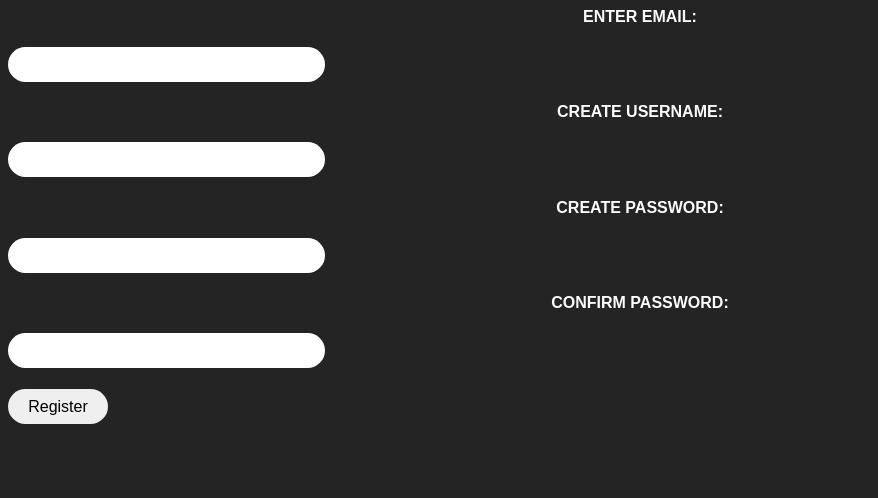
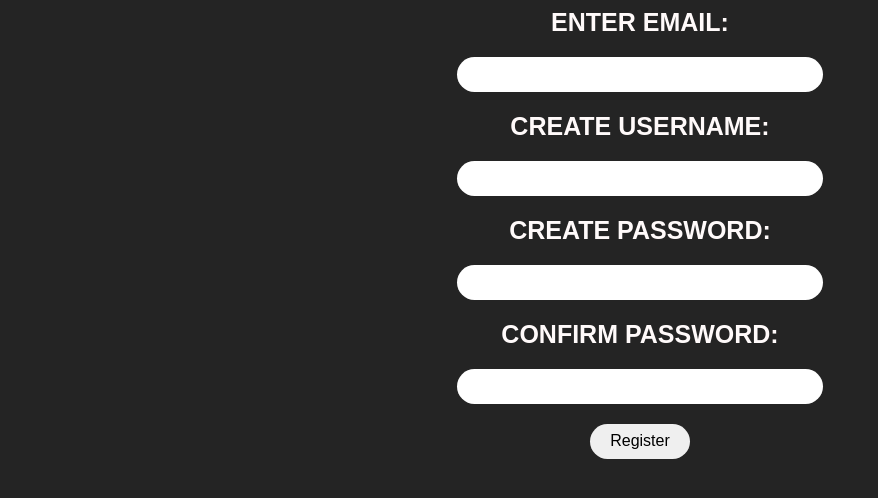
Before and after one commit to Tazme12/Zoo_App, a PHP site: page / in a window 1280 px wide. Shown: the top 498 px of the page, without its empty margins (0-878 px from the left). Run offline with PHP 8.4, Linux system fonts and the light colour scheme.

Commit message:
fixed css

```diff
--- a/style.css
+++ b/style.css
@@ -6,8 +6,10 @@ label{
 }
 
 form{
-    display: grid;
-    gap: 0.1rem;
+    display: flex;
+    flex-direction: column;
+    align-items: center;
+    gap: 1px;
 }
 
 
@@ -18,20 +20,25 @@ body{
 }
 
 label{
+    font-size: 25px;
     color: snow;
 }
 
 input{
+    display: block;
+    align-self: center;
     border: 1px solid tan;
     font-size: medium;
     border: var(--border);
-    width: 300px;
-    text-align: center;
+    width: 350px;
+    text-align: left;
     border-radius: 24px;
     padding: 1ex 1ex;
+
 }
 
 #input5{
+    width: 100px;
+    text-align: center;
 
-    width: 100px;
 }
```
